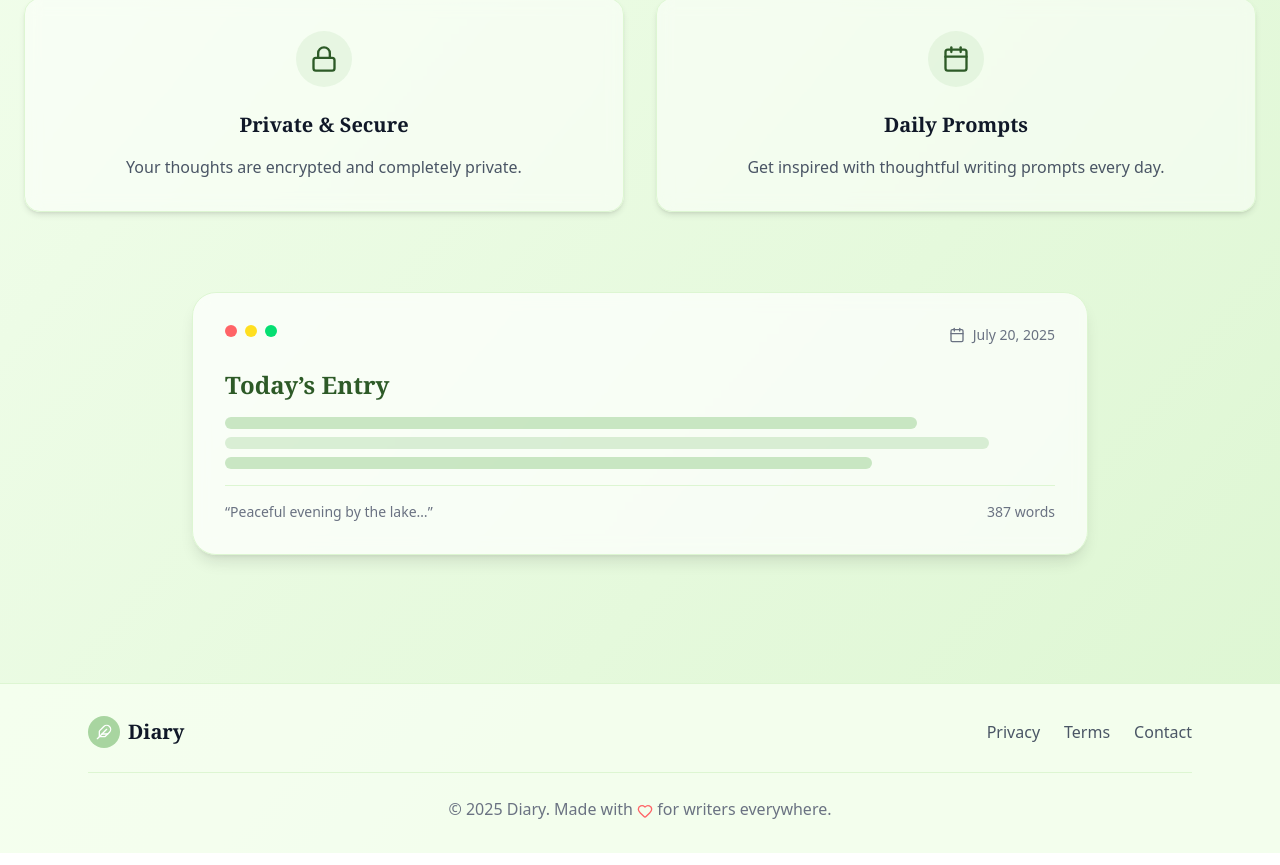
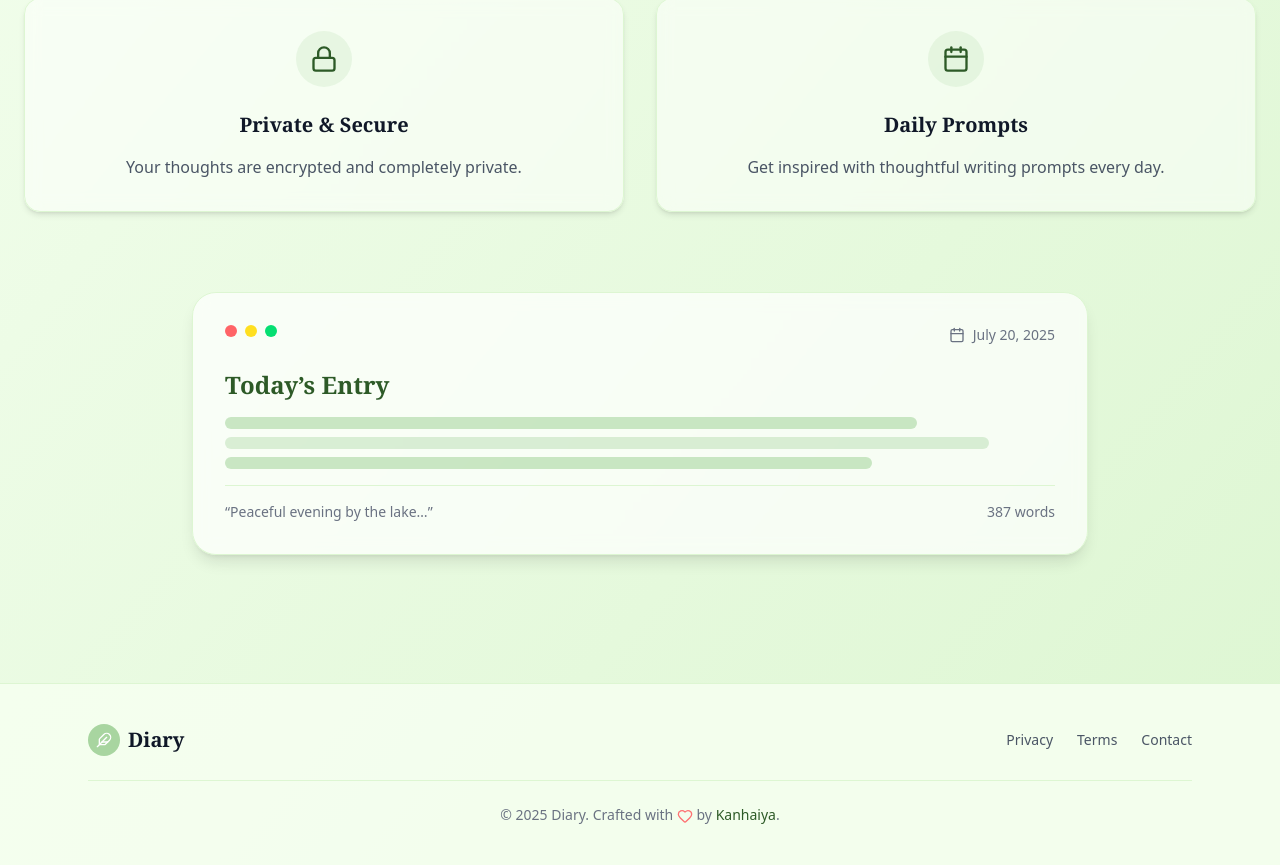
Before and after one commit to Invincibleeeee/personalDiary, a React (Vite) app in the folder frontend/: page / in a window 1280 px wide. Shown: the part 670-1535 px from the top of the page. Built offline with nearby package versions, Linux system fonts and the light colour scheme.

Commit message:
Update Landing.jsx

```diff
--- a/frontend/src/pages/Landing.jsx
+++ b/frontend/src/pages/Landing.jsx
@@ -182,7 +182,7 @@ const DiaryLandingPage = () => {
       </section>
 
       {/* Footer */}
-      <footer className="border-t py-8 bg-[#F5FFF0]/90 border-[#DDF6D2]">
+<footer className="border-t py-10 bg-[#F5FFF0]/90 border-[#DDF6D2]">
   <div className="max-w-6xl mx-auto px-6">
     <div className="flex flex-col md:flex-row justify-between items-center">
       <div className="flex items-center space-x-2 mb-4 md:mb-0">
@@ -191,17 +191,30 @@ const DiaryLandingPage = () => {
         </div>
         <span className="text-xl font-serif font-bold text-gray-900">Diary</span>
       </div>
-            <div className="flex space-x-6 text-gray-600">
-              <a href="#" className="hover:text-[#2d5a27] transition-colors duration-200">Privacy</a>
-              <a href="#" className="hover:text-[#2d5a27] transition-colors duration-200">Terms</a>
-              <a href="#" className="hover:text-[#2d5a27] transition-colors duration-200">Contact</a>
+      <div className="flex space-x-6 text-gray-600 text-sm">
+        <a href="https://www.privacypolicies.com/live/b3ce1cd4-108f-4806-a8b3-7caaa4b869e3" className="hover:text-[#2d5a27] transition-all duration-200">Privacy</a>
+        <a href="https://www.privacypolicies.com/live/3c2b8a00-a9e3-46a5-a97e-c75f9c7f53df" className="hover:text-[#2d5a27] transition-all duration-200">Terms</a>
+        <a href="mailto:kanhaiyaagarwalofficial@gmail.com" className="hover:text-[#2d5a27] transition-all duration-200">Contact</a>
       </div>
     </div>
-          <div className="text-center mt-6 pt-6 border-t text-gray-500 border-[#DDF6D2]">
-            <p>© 2025 Diary. Made with <Heart className="inline w-4 h-4 text-red-400" /> for writers everywhere.</p>
+    <div className="text-center mt-6 pt-6 border-t text-gray-500 border-[#DDF6D2] text-sm">
+      <p>
+        © 2025 Diary. Crafted with{" "}
+        <Heart className="inline w-4 h-4 text-red-400 animate-pulse" /> by{" "}
+        <a
+          href="https://github.com/yourusername"
+          target="_blank"
+          rel="noopener noreferrer"
+          className="text-[#2d5a27] font-medium hover:underline"
+        >
+          Kanhaiya
+        </a>
+        .
+      </p>
     </div>
   </div>
 </footer>
+
     </div>
   );
 };
```
Lines whose indentation alone changed are shown as unchanged.
